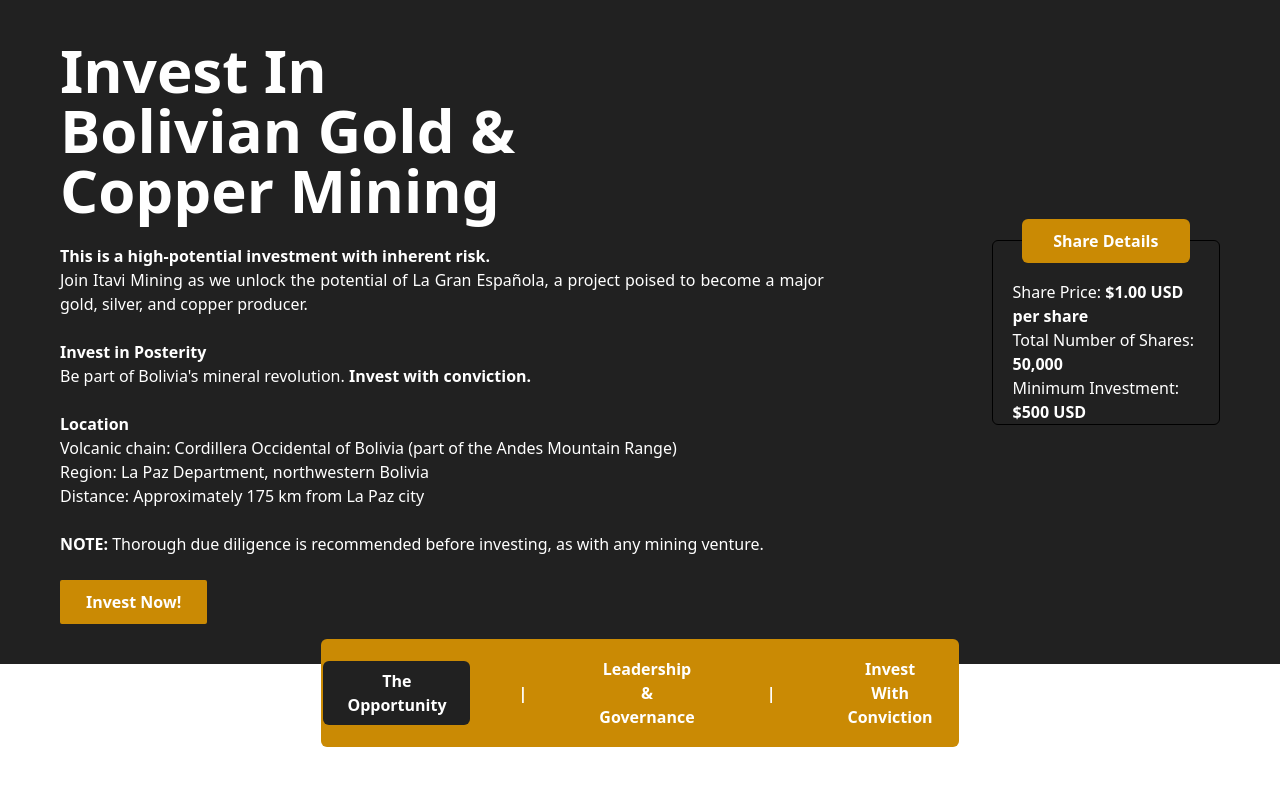
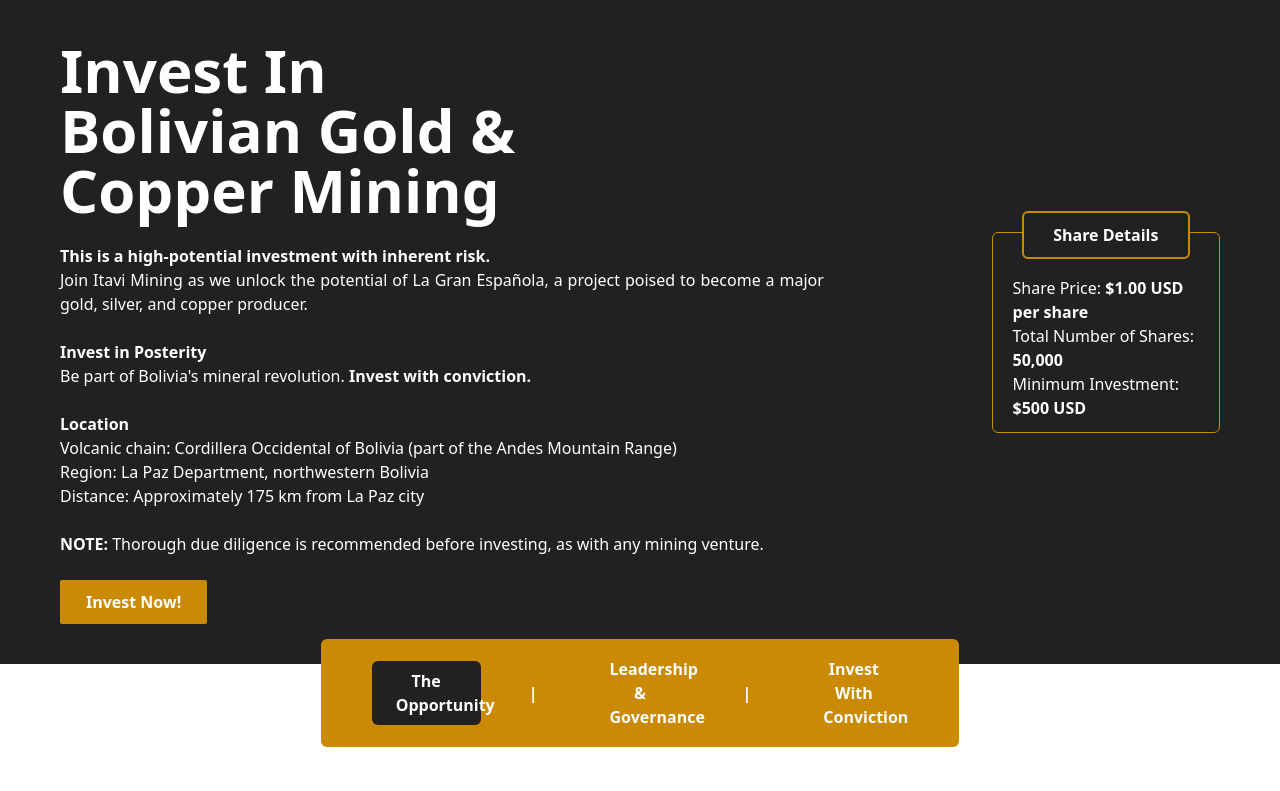
Before and after one commit to mhmAdmin1122/itavi, a Next.js app: page /Investment in a window 1280 px wide. Shown: the top 791 px of the page. Built offline with nearby package versions, Linux system fonts and the light colour scheme.

Commit message:
few more

```diff
--- a/pages/Investment.tsx
+++ b/pages/Investment.tsx
@@ -92,13 +92,13 @@
           </div>
 
           <div className="flex justify-center max-[900px]:w-full">
-            <div className="max-[900px]:mt-[50px] min-w-[220px] min-[1600px]:h-[220px] border border-[#000] rounded-md px-[20px]">
+            <div className="max-[900px]:mt-[50px] min-w-[220px] min-[1600px]:h-[220px] border border-[#ca8a04] rounded-md px-[20px]">
               <div className="flex justify-center mt-[-22px]">
-                <h4 className="w-[90%] text-white bg-[#ca8a04] text-center py-[10px] rounded-md font-semibold">
+                <h4 className="w-[90%] text-white border-2 bg-[#212121] border-[#ca8a04] text-center py-[10px] rounded-md font-semibold">
                   Share Details
                 </h4>
               </div>
-              <p className="mt-[-7px] min-[1600px]:text-[20px] min-[1600px]:leading-[35px]">
+              <p className="mt-[-7px] min-[1600px]:text-[20px] min-[1600px]:leading-[35px] pb-3">
                 <br />
                 Share Price: <b>$1.00 USD per share</b>
                 <br />
@@ -116,7 +116,7 @@
             <div className="bg-[#ca8a04] mt-[-25px] w-[55%] px-[30px] py-[10px] flex items-center justify-center gap-12 max-[1250px]:gap-2 max-[1050px]:w-[80%] max-[700px]:w-[90%] max-[700px]:text-[12px] max-[600px]:w-[140%] max-[600px]:text-[10px] max-[450px]:w-[95%] text-[#fff] font-bold rounded-md">
               <button
                 onClick={btn01click}
-                className={`w-fit px-6 py-2 text-[#ffffff] font-bold rounded-md hover:text-[#fff] transition-all ease-in-out duration-700 ${
+                className={`!w-[109px] px-6 py-2 text-[#ffffff] font-bold rounded-md hover:text-[#fff] transition-all ease-in-out duration-700 ${
                   button01 ? "bg-[#212121]" : ""
                 }`}
               >
@@ -126,7 +126,7 @@
               |
               <button
                 onClick={btn02click}
-                className={`w-fit px-6 py-2 text-[#ffffff] font-bold rounded-md hover:text-[#fff] hover:bg-[#212121] transition-all ease-in-out duration-700 ${
+                className={`!w-[109px] px-6 py-2 text-[#ffffff] font-bold rounded-md hover:text-[#fff] hover:bg-[#212121] transition-all ease-in-out duration-700 ${
                   button02 ? "bg-[#212121]" : ""
                 }`}
               >
@@ -136,7 +136,7 @@
               |
               <button
                 onClick={btn03click}
-                className={`w-fit px-6 py-2 text-[#ffffff] font-bold rounded-md hover:text-[#fff] hover:bg-[#212121] transition-all ease-in-out duration-700 ${
+                className={`!w-[109px] px-6 py-2 text-[#ffffff] font-bold rounded-md hover:text-[#fff] hover:bg-[#212121] transition-all ease-in-out duration-700 ${
                   button03 ? "bg-[#212121]" : ""
                 }`}
               >
```
